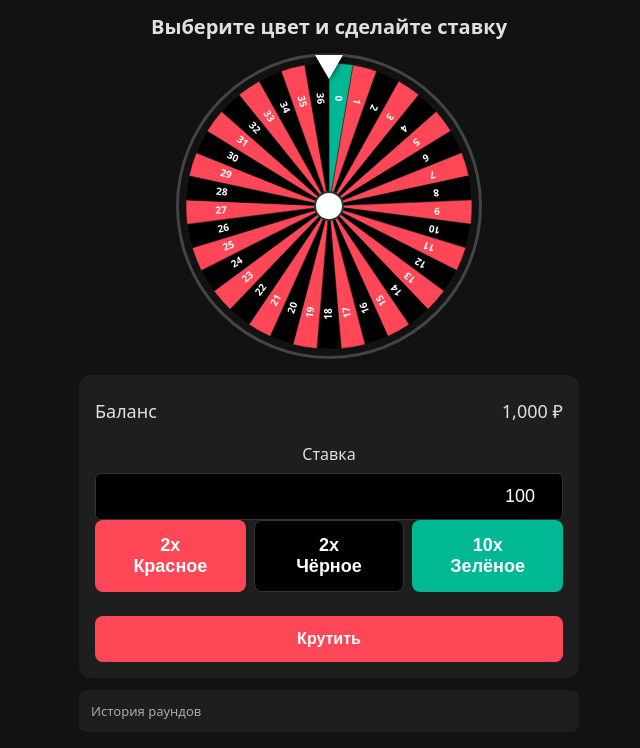
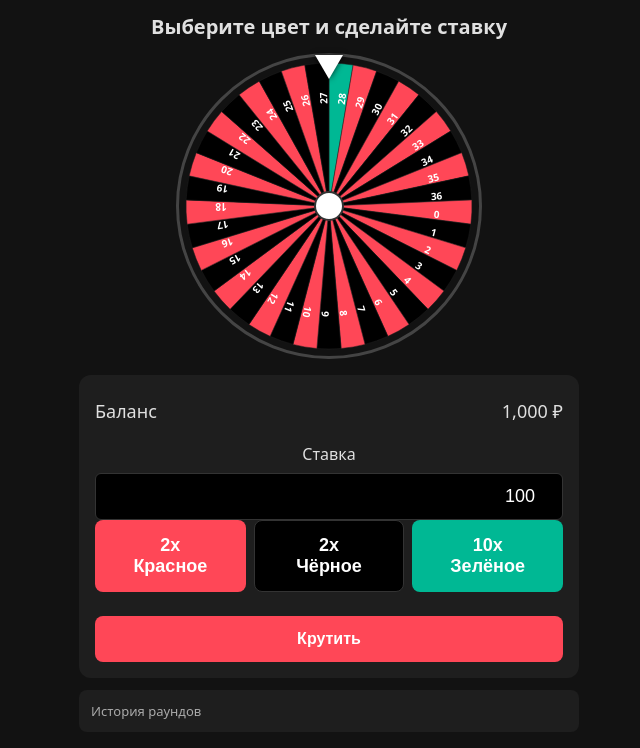
Before and after one commit to REDISKA-casino/casino, a plain HTML site: page roulette.html in a window 1280 px wide. Shown: the part 131-879 px from the top of the page, without its empty margins (311-951 px from the left). Drawn offline with Linux system fonts and the light colour scheme; sample sign-in values are in the browser's storage.

Commit message:
Update roulette.html

```diff
--- a/roulette.html
+++ b/roulette.html
@@ -77,13 +77,11 @@
       const sa = 2*Math.PI/SECTORS;
       ctx.clearRect(0,0,SIZE,SIZE);
 
-      // Чёрный фон круга
       ctx.beginPath();
       ctx.arc(CX, CY, R, 0, Math.PI*2);
       ctx.fillStyle = '#000';
       ctx.fill();
 
-      // Сектора
       for(let i=0;i<SECTORS;i++){
         ctx.beginPath();
         ctx.moveTo(CX,CY);
@@ -96,24 +94,21 @@
         ctx.stroke();
       }
 
-      // Цифры (низом к центру — читаются снаружи)
       ctx.fillStyle='#fff';
       ctx.font='bold 10px system-ui';
       ctx.textAlign='center';
       ctx.textBaseline='middle';
       for(let i=0;i<SECTORS;i++){
-        const midAngle = i*sa + sa/2 - Math.PI/2; // центр сектора
-        const textAngle = midAngle + Math.PI; // разворачиваем на 180°
+        const midAngle = i*sa + sa/2;
         const x = CX + Math.cos(midAngle) * TR;
         const y = CY + Math.sin(midAngle) * TR;
         ctx.save();
         ctx.translate(x, y);
-        ctx.rotate(textAngle); // текст низом к центру
+        ctx.rotate(midAngle);
         ctx.fillText(i.toString(), 0, 0);
         ctx.restore();
       }
 
-      // Центральный круг
       ctx.beginPath();
       ctx.arc(CX,CY,CR,0,Math.PI*2);
       ctx.fillStyle='#fff';
```
